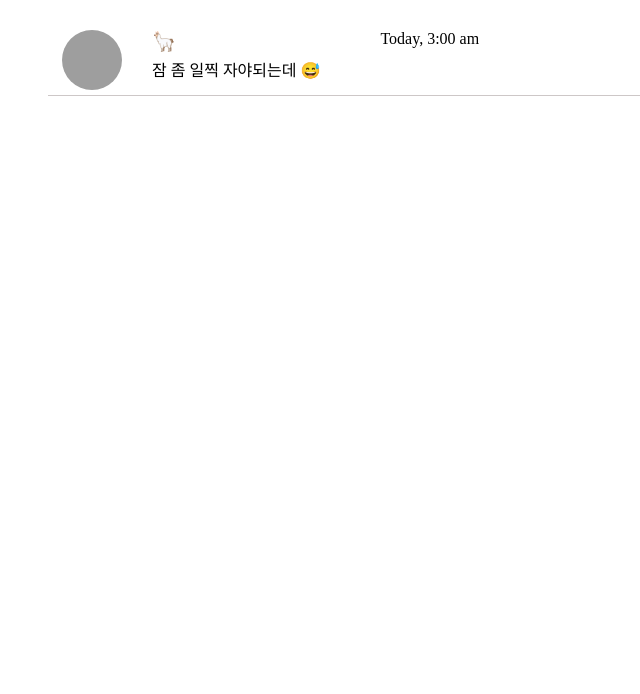
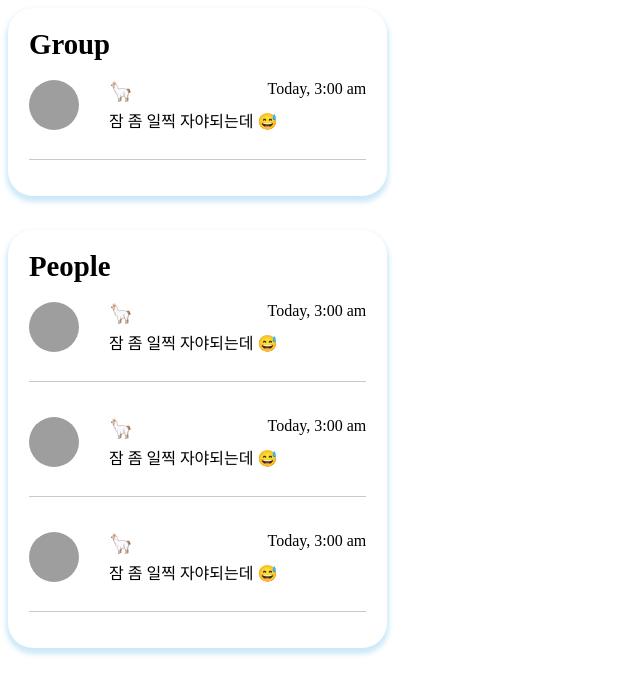
Before and after one commit to jio-ping/react-work, a React (Vite) app in the folder chatting/: page / in a window 1280 px wide. Shown: the top 694 px of the page, without its empty margins (0-640 px from the left). Built offline with nearby package versions, Linux system fonts and the light colour scheme; grey boxes are pictures that could not be loaded.

Commit message:
Feat : 채팅방 리스트 컴포넌트

```diff
--- a/chatting/src/App.jsx
+++ b/chatting/src/App.jsx
@@ -1,11 +1,16 @@
 import { createRoot } from "react-dom/client";
 import React from "react";
-import { SpeechBubble, MessageInput, ChatSummary } from "./components/index.js";
+import {
+  SpeechBubble,
+  MessageInput,
+  ChatroomList,
+  ChatSummary,
+} from "./components/index.js";
 
 function App() {
   return (
     <>
-      <ChatSummary />
+      <ChatroomList />
     </>
   );
 }
--- a/chatting/src/components/ChatSummary/ChatSummary.module.css
+++ b/chatting/src/components/ChatSummary/ChatSummary.module.css
@@ -2,26 +2,31 @@
   display: flex;
   height: 80px;
   box-sizing: border-box;
-  padding: 14px;
+  margin-inline: 0;
   gap: 30px;
+  position: relative;
   border-block-end: 1px solid rgba(180, 171, 171, 0.66);
   & img {
-    width: 60px;
-    height: 60px;
+    width: 50px;
+    height: 50px;
     border-radius: 50px;
   }
   & figcaption {
     display: flex;
     flex-direction: column;
-    justify-content: space-between;
-    gap: 3px;
+    gap: 5px;
   }
   & p {
     margin: 0;
+    white-space: nowrap;
+    overflow: hidden;
+    text-overflow: ellipsis;
   }
   & time {
-    margin-inline-start: 30px;
+    position: absolute;
+    right: 0;
     font-style: normal;
+    font-size: 1rem;
     font-weight: 300;
   }
 }
--- /dev/null
+++ b/chatting/src/components/ChatroomList/ChatroomList.jsx
@@ -0,0 +1,26 @@
+/*
+1. 채팅방 테이블에서 내 아이디 필터링해서 들고옴
+2. 3인이상이면 Group, 2인이면 People으로
+*/
+import { ChatSummary } from "../index";
+import { A11yHidden } from "../index";
+import style from "./ChatroomList.module.css";
+
+function ChatroomList() {
+  return (
+    <div className={style.chatroom_lists}>
+      <A11yHidden as="h2">채팅방 목록 </A11yHidden>
+      <section className={style.chatroom_list}>
+        <h3>Group</h3>
+        <ChatSummary />
+      </section>
+      <section className={style.chatroom_list}>
+        <h3>People</h3>
+        <ChatSummary />
+        <ChatSummary />
+        <ChatSummary />
+      </section>
+    </div>
+  );
+}
+export default ChatroomList;
--- /dev/null
+++ b/chatting/src/components/ChatroomList/ChatroomList.module.css
@@ -0,0 +1,24 @@
+.chatroom_lists {
+  display: flex;
+  flex-direction: column;
+  justify-content: space-around;
+  gap: 34px;
+  width: 30%;
+}
+.chatroom_list {
+  border-radius: 25px;
+  box-shadow: 0px 4px 5px 2px rgba(121, 197, 239, 0.38);
+
+  box-sizing: border-box;
+  display: flex;
+  padding-block: 20px;
+  padding-inline: 21px;
+  flex-direction: column;
+  gap: 3px;
+  & h3 {
+    margin: 0;
+    font-size: 1.8rem;
+    font-style: normal;
+    font-weight: 700;
+  }
+}
--- a/chatting/src/components/index.js
+++ b/chatting/src/components/index.js
@@ -1,4 +1,5 @@
+export { default as A11yHidden } from "./A11yHidden/A11yHidden";
 export { default as ChatSummary } from "./ChatSummary/ChatSummary";
 export { default as SpeechBubble } from "./SpeechBubble/SpeechBubble";
 export { default as MessageInput } from "./MessageInput/MessageInput";
-export { default as A11yHidden } from "./A11yHidden/A11yHidden";
+export { default as ChatroomList } from "./ChatroomList/ChatroomList";
```
